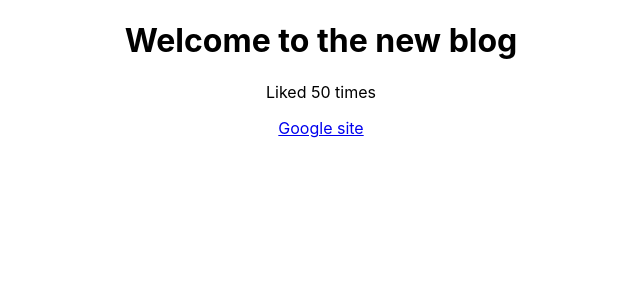
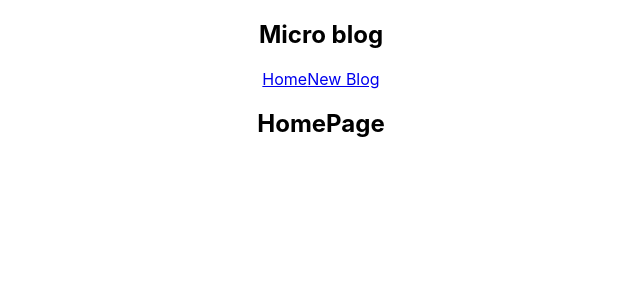
Before and after one commit to njonge9/React-Mini-Post, a React (Create React App) app: page / in a window 1280 px wide. Shown: the top 300 px of the page, without its empty margins (319-959 px from the left). Built offline with nearby package versions, Linux system fonts and the light colour scheme.

Commit message:
multiple components

```diff
--- a/src/App.js
+++ b/src/App.js
@@ -1,16 +1,13 @@
 import "./App.css";
+import Navbar from "./Navbar";
+import Home from "./Home";
 
 function App() {
-  const title = "Welcome to the new blog";
-  const likes = 50;
-  const link = "https://www.google.com"
-
   return (
     <div className="App">
+      <Navbar />
       <div className="content">
-        <h1>{title}</h1>
-        <p>Liked {likes} times</p>
-        <a href= {link}>Google site</a>
+        <Home />
       </div>
     </div>
   );
--- /dev/null
+++ b/src/Home.js
@@ -0,0 +1,9 @@
+const Home = () => {
+  return (
+    <div className="home">
+      <h2>HomePage</h2>
+    </div>
+  );
+};
+
+export default Home;
--- /dev/null
+++ b/src/Navbar.js
@@ -0,0 +1,14 @@
+
+const Navbar = () => {
+    return (
+        <nav className = "navbar">
+            <h1>Micro blog</h1>
+            <div className="links">
+                <a href="/">Home</a>
+                <a href="/create">New Blog</a>
+            </div>
+        </nav>
+    )
+}
+
+export default Navbar;
```
